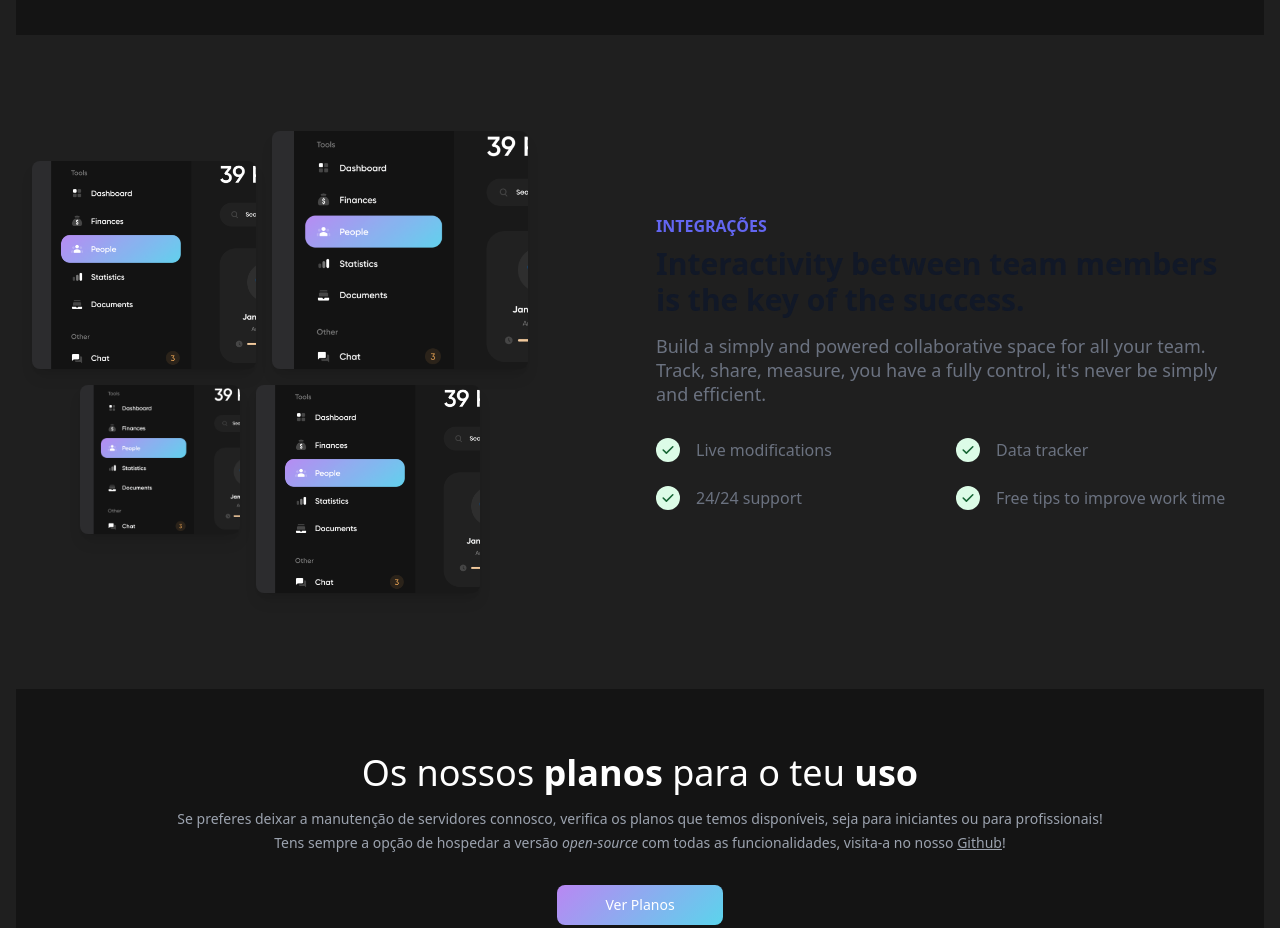
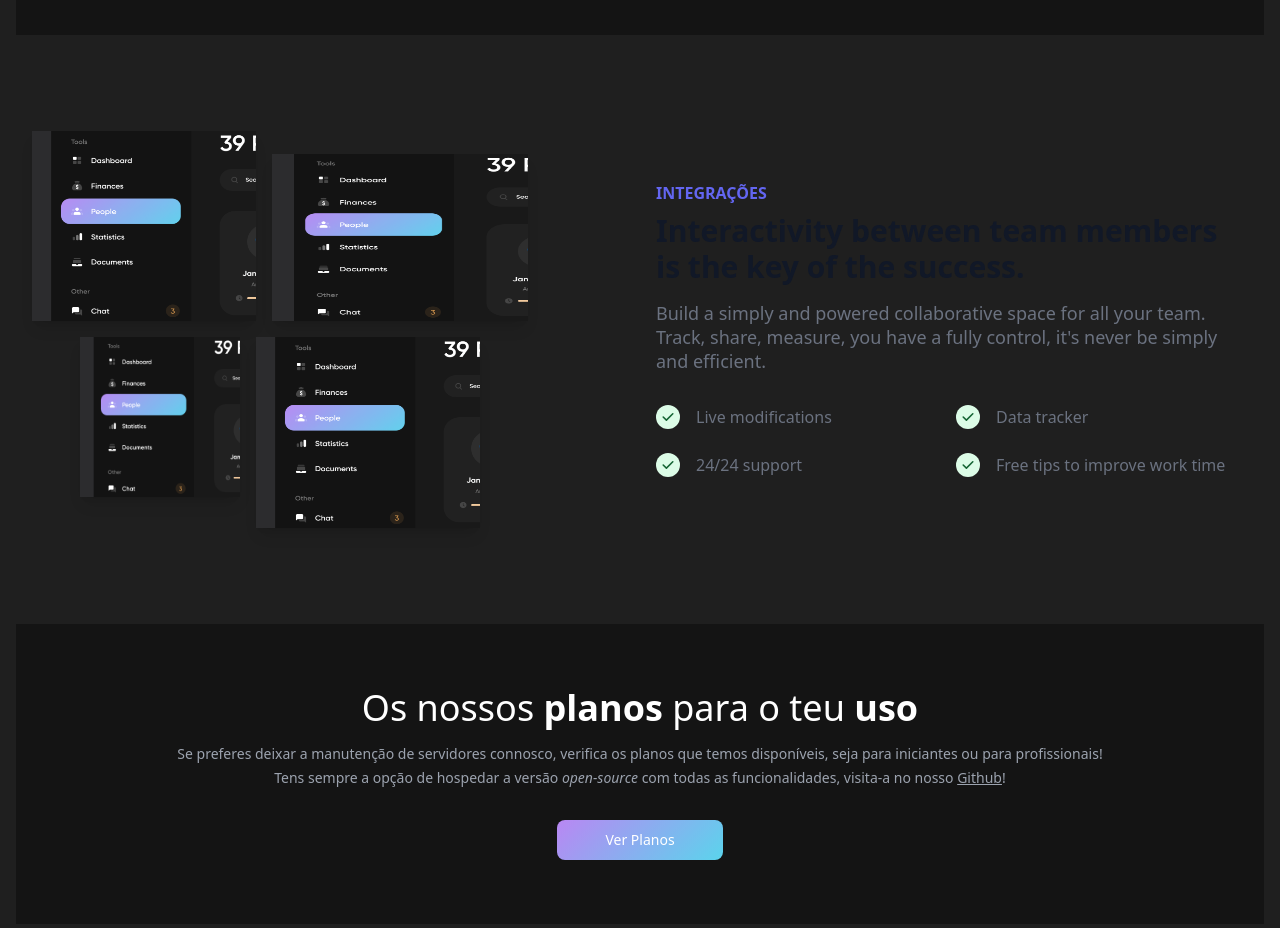
Before and after one commit to rafaeljesusaraiva/FotoGes-web, a Next.js app: page / in a window 1280 px wide. Shown: the part 2360-3288 px from the top of the page. Built offline with nearby package versions, Linux system fonts and the light colour scheme.

Commit message:
Update TopicsWithFourImages.js

```diff
--- a/components/FeatureSection/TopicsWithFourImages.js
+++ b/components/FeatureSection/TopicsWithFourImages.js
@@ -103,29 +103,40 @@ export default function FeatureTopicsWithFourImages() {
           <div className="mt-10 lg:-mx-4 relative relative-20 lg:mt-0 lg:col-start-1 h-full">
             <div className="relative space-y-4 h-full">
               <div className="flex items-end justify-center lg:justify-start space-x-4">
-                <img
-                  className="rounded-lg shadow-lg w-32 md:w-56 min-h-min"
+                <div className="rounded-lg shadow-lg w-32 md:w-56 min-h-min">
+                  <Image
+                    layout="responsive"
                     width="200"
+                    height="170"
                     src="/example-dashboard.png"
                     alt="1"
                   />
-                <img
-                  className="rounded-lg shadow-lg w-40 md:w-64 min-h-min"
+                </div>
+                <div className="rounded-lg shadow-lg w-40 md:w-64 min-h-min">
+                  <Image
+                    layout="responsive"
                     width="260"
+                    height="170"
                     src="/example-dashboard.png"
                     alt="2"
                   />
                 </div>
+              </div>
               <div className="flex items-start justify-center lg:justify-start space-x-4 ml-12">
-                <img
-                  className="rounded-lg shadow-lg w-24 md:w-40 min-h-min"
+                <div className="rounded-lg shadow-lg w-24 md:w-40 min-h-min">
+                  <Image
+                    layout="responsive"
                     width="170"
+                    height="170"
                     src="/example-dashboard.png"
                     alt="3"
                   />
-                <img
-                  className="rounded-lg shadow-lg w-32 md:w-56 min-h-min"
+                </div>
+                <div className="rounded-lg shadow-lg w-32 md:w-56 min-h-min">
+                  <Image
+                    layout="responsive"
                     width="200"
+                    height="170"
                     src="/example-dashboard.png"
                     alt="4"
                   />
@@ -135,5 +146,6 @@ export default function FeatureTopicsWithFourImages() {
           </div>
         </div>
       </div>
+    </div>
   );
 }
```
Lines whose indentation alone changed are shown as unchanged.
